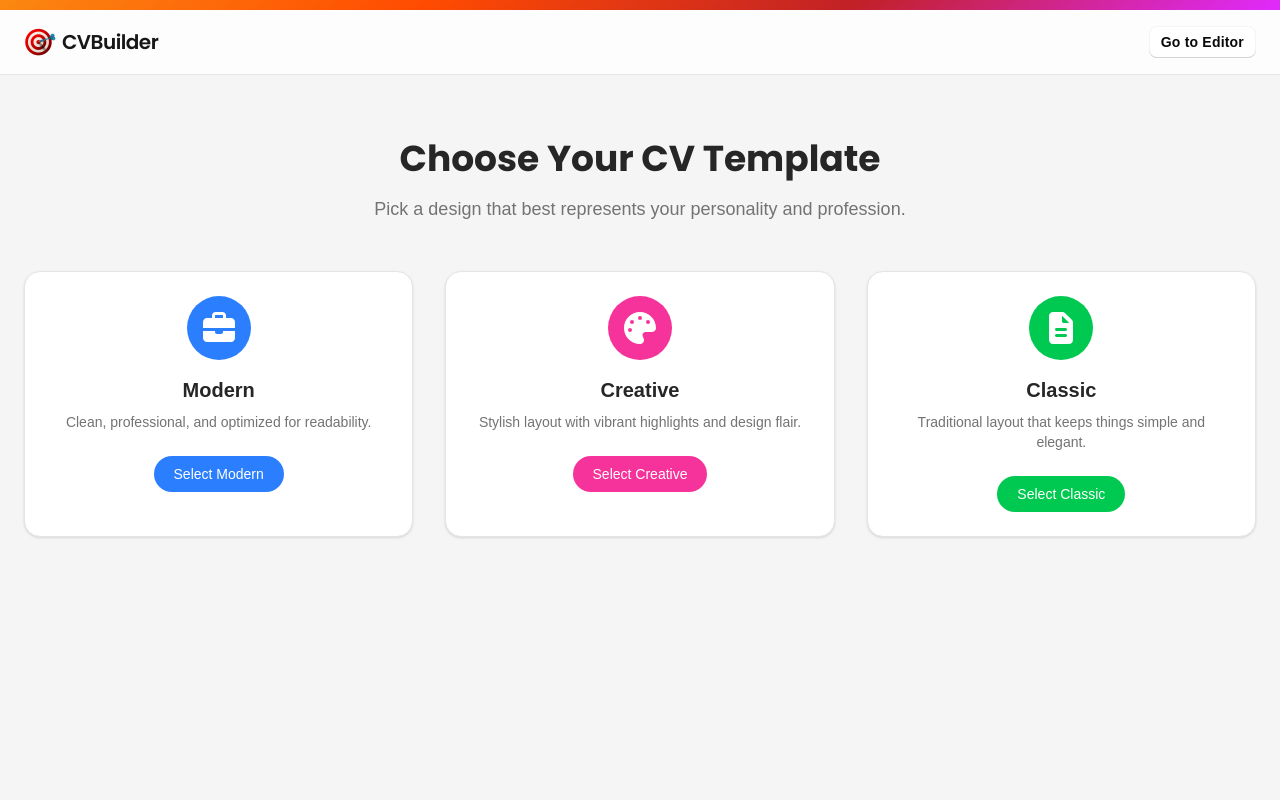
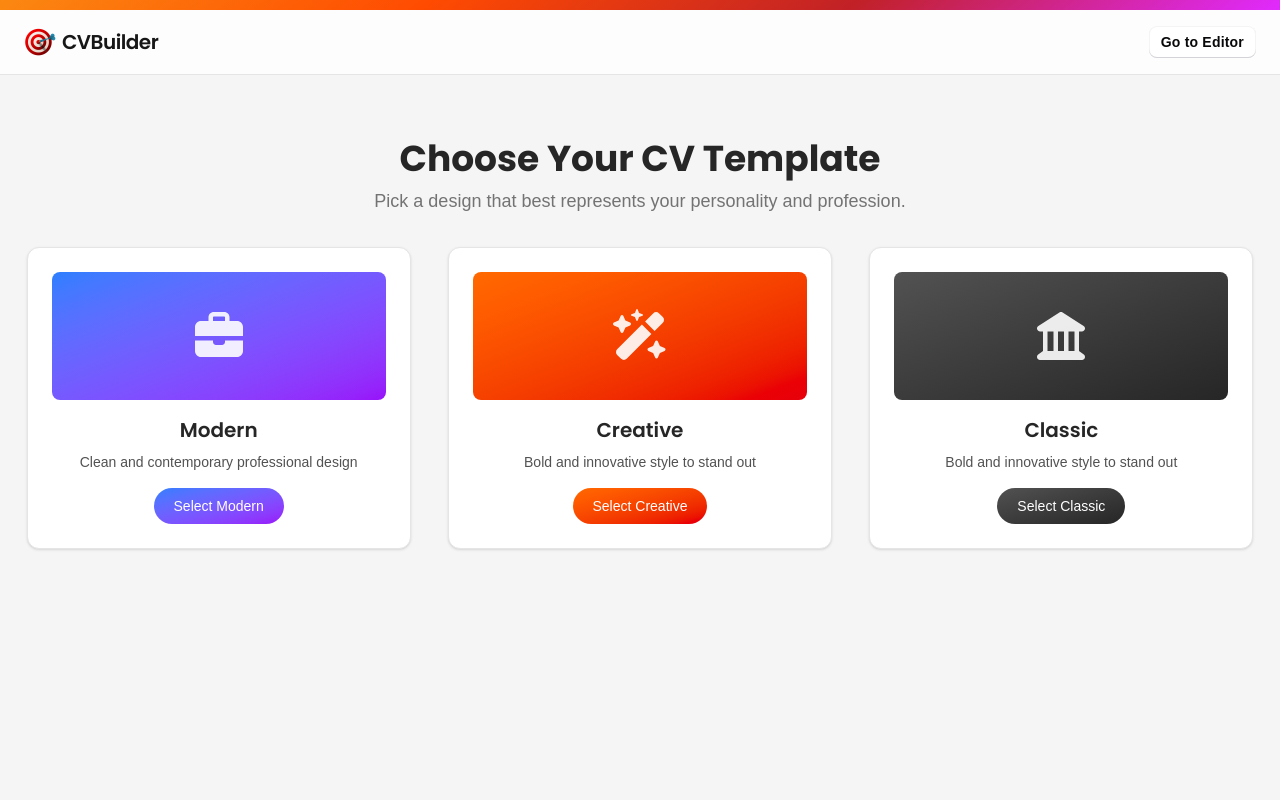
Before and after one commit to khantzawphyo/odin-react-cv, a React (Vite) app: page /create in a window 1280 px wide. Shown: the top 800 px of the page. Built offline with nearby package versions, Linux system fonts and the light colour scheme; a web font is replaced by a local one.

Commit message:
redesign template card

```diff
--- a/src/components/Header.jsx
+++ b/src/components/Header.jsx
@@ -1,5 +1,5 @@
 import { toast } from "sonner";
-import { Button } from "./ui";
+import { Button } from "@components/ui";
 import { Link, useLocation } from "react-router";
 import usePrintStore from "@stores/usePrintStore";
 import LogoImage from "@assets/logo.png";
--- a/src/components/Hero.jsx
+++ b/src/components/Hero.jsx
@@ -6,16 +6,18 @@ const Hero = () => {
   return (
     <section className="relative overflow-hidden bg-linear-to-br from-[#fdfbfb] to-[#ebedee]">
       <div className="relative z-10 mx-auto max-w-4xl px-6 py-24 text-center sm:px-0 sm:py-32 md:py-32">
-        <h1 className="font-display mb-4 bg-linear-to-r from-neutral-950 to-neutral-900 bg-clip-text text-3xl leading-snug font-bold tracking-tighter text-transparent sm:text-5xl md:text-6xl">
+        <h1 className="font-display mb-4 bg-linear-to-r from-neutral-950 to-neutral-900 bg-clip-text text-5xl leading-none font-bold tracking-tighter text-transparent md:text-6xl">
           Stop{" "}
           <span className="relative z-10 cursor-pointer font-bold text-neutral-900 after:pointer-events-none after:absolute after:bottom-0 after:left-0 after:z-[-1] after:h-full after:w-full after:origin-bottom-right after:scale-x-0 after:bg-amber-300 after:transition-transform after:duration-600 after:ease-[cubic-bezier(0.65_0.05_0.36_1)] hover:after:origin-bottom-left hover:after:scale-x-100">
             Stressing
           </span>{" "}
+          <br className="sm:hidden" />
           Over Your CV
         </h1>
-        <p className="text-md mx-auto mb-8 max-w-xl font-medium text-neutral-700 sm:text-lg md:text-xl">
-          Let us handle the formatting while you focus on your story. Ready in
-          minutes, not hours.
+        <p className="text-md mx-auto mb-8 max-w-xl leading-tight font-medium text-neutral-700 sm:text-lg md:text-xl">
+          Let us handle the formatting while you focus{" "}
+          <br className="sm:hidden" /> on your story. Ready in minutes, not
+          hours.
         </p>
         <AnimatedLink to="create">Get Started</AnimatedLink>
       </div>
--- a/src/components/TemplateCard.jsx
+++ b/src/components/TemplateCard.jsx
@@ -6,26 +6,32 @@ const TemplateCard = ({ template, onSelect }) => {
   return (
     <div
       onClick={() => onSelect(name)}
-      className="group relative cursor-pointer rounded-2xl border border-neutral-200 bg-white p-6 shadow-sm transition-all hover:shadow-lg"
+      className="group relative mx-auto w-full max-w-sm min-w-[280px] cursor-pointer rounded-xl border border-neutral-200 bg-white p-6 shadow-sm transition-all duration-300 hover:shadow-lg"
     >
-      <div className="flex flex-col items-center text-center">
-        <div
-          className={`mb-4 flex h-16 w-16 items-center justify-center rounded-full text-white ${accent}`}
-        >
-          <FontAwesomeIcon icon={icon} size="2x" />
+      <div
+        className={`mb-4 h-32 rounded-lg ${accent} flex items-center justify-center`}
+      >
+        <div className="text-center text-white">
+          <FontAwesomeIcon icon={icon} size="3x" className="opacity-90" />
         </div>
-        <h3 className="text-xl font-semibold text-neutral-800">{name}</h3>
-        <p className="mt-2 text-sm text-neutral-500">{desc}</p>
+      </div>
+
+      <div className="text-center">
+        <h3 className="font-display mb-2 text-xl font-semibold text-neutral-800">
+          {name}
+        </h3>
+
+        <p className="mb-4 text-sm font-medium text-neutral-600">{desc}</p>
 
         <button
-          className={`mt-6 rounded-full px-5 py-2 text-sm font-medium text-white transition ${accent} hover:opacity-90`}
+          className={`rounded-full px-5 py-2 text-sm font-medium text-white transition-all duration-300 hover:scale-105 hover:shadow-md ${accent}`}
         >
           Select {name}
         </button>
       </div>
-      <div className="absolute inset-0 rounded-2xl ring-2 ring-transparent transition group-hover:ring-blue-400" />
+      <div className="absolute inset-0 rounded-xl ring-2 ring-transparent transition-all duration-300 group-hover:ring-neutral-300" />
     </div>
   );
-}
+};
 
 export default TemplateCard;
--- a/src/components/ui/AnimatedLink.jsx
+++ b/src/components/ui/AnimatedLink.jsx
@@ -1,28 +1,16 @@
 import { Link } from "react-router";
+import { FontAwesomeIcon } from "@fortawesome/react-fontawesome";
+import { faArrowRight } from "@fortawesome/free-solid-svg-icons";
 
 const AnimatedLink = ({ to, children, className = "" }) => {
   return (
     <Link
       to={to}
-      className={`group relative cursor-pointer inline-flex h-12 items-center justify-center overflow-hidden rounded-lg bg-neutral-950 px-6 font-medium text-neutral-200 transition-all duration-200 hover:scale-105 ${className}`}
+      className={`group relative inline-flex h-12 cursor-pointer items-center justify-center overflow-hidden rounded-lg bg-neutral-950 px-6 font-medium text-neutral-200 transition-all duration-200 hover:scale-105 ${className}`}
     >
       <span>{children}</span>
-      <div className="w-0 translate-x-full pl-0 opacity-0 transition-all duration-200 group-hover:w-5 group-hover:translate-x-0 group-hover:pl-1 group-hover:opacity-100">
-        <svg
-          width="15"
-          height="15"
-          viewBox="0 0 15 15"
-          fill="none"
-          xmlns="http://www.w3.org/2000/svg"
-          className="h-5 w-5"
-        >
-          <path
-            d="M8.14645 3.14645C8.34171 2.95118 8.65829 2.95118 8.85355 3.14645L12.8536 7.14645C13.0488 7.34171 13.0488 7.65829 12.8536 7.85355L8.85355 11.8536C8.65829 12.0488 8.34171 12.0488 8.14645 11.8536C7.95118 11.6583 7.95118 11.3417 8.14645 11.1464L11.2929 8H2.5C2.22386 8 2 7.77614 2 7.5C2 7.22386 2.22386 7 2.5 7H11.2929L8.14645 3.85355C7.95118 3.65829 7.95118 3.34171 8.14645 3.14645Z"
-            fill="currentColor"
-            fillRule="evenodd"
-            clipRule="evenodd"
-          />
-        </svg>
+      <div className="w-5 translate-x-0 pl-1 opacity-100 transition-all duration-200 md:w-0 md:translate-x-full md:pl-0 md:opacity-0 md:group-hover:w-5 md:group-hover:translate-x-0 md:group-hover:pl-1 md:group-hover:opacity-100">
+        <FontAwesomeIcon icon={faArrowRight} size="sm" />
       </div>
       <div className="absolute inset-0 flex h-full w-full transform-[skew(-12deg)_translateX(-100%)] justify-center group-hover:transform-[skew(-12deg)_translateX(100%)] group-hover:duration-1000">
         <div className="relative h-full w-8 bg-white/20"></div>
--- a/src/pages/TemplateSelect.jsx
+++ b/src/pages/TemplateSelect.jsx
@@ -1,9 +1,9 @@
 import TemplateCard from "@components/TemplateCard";
 import { useNavigate } from "react-router";
 import {
-  faFileAlt,
-  faPalette,
   faBriefcase,
+  faLandmark,
+  faMagicWandSparkles,
 } from "@fortawesome/free-solid-svg-icons";
 import useTemplateStore from "@stores/useTemplateStore";
 
@@ -19,30 +19,30 @@ export default function TemplateSelect() {
   const templates = [
     {
       name: "Modern",
-      desc: "Clean, professional, and optimized for readability.",
+      desc: "Clean and contemporary professional design",
       icon: faBriefcase,
-      accent: "bg-blue-500",
+      accent: "bg-gradient-to-br from-blue-500 to-purple-600",
     },
     {
       name: "Creative",
-      desc: "Stylish layout with vibrant highlights and design flair.",
-      icon: faPalette,
-      accent: "bg-pink-500",
+      desc: "Bold and innovative style to stand out",
+      icon: faMagicWandSparkles,
+      accent: "bg-gradient-to-br from-orange-500 to-red-600",
     },
     {
       name: "Classic",
-      desc: "Traditional layout that keeps things simple and elegant.",
-      icon: faFileAlt,
-      accent: "bg-green-500",
+      desc: "Bold and innovative style to stand out",
+      icon: faLandmark,
+      accent: "bg-gradient-to-br from-neutral-600 to-neutral-800",
     },
   ];
 
   return (
-    <section className="container min-h-dvh mx-auto px-6 py-16">
-      <h1 className="font-display mb-4 text-center text-4xl font-bold text-neutral-800">
+    <section className="container mx-auto min-h-dvh px-6 py-16">
+      <h1 className="font-display mb-2 text-center text-4xl font-bold text-neutral-800">
         Choose Your CV Template
-    </h1>
-      <p className="mb-12 text-center text-lg font-medium text-neutral-500">
+      </h1>
+      <p className="mb-8 text-center text-lg font-medium text-neutral-500">
         Pick a design that best represents your personality and profession.
       </p>
 
```
